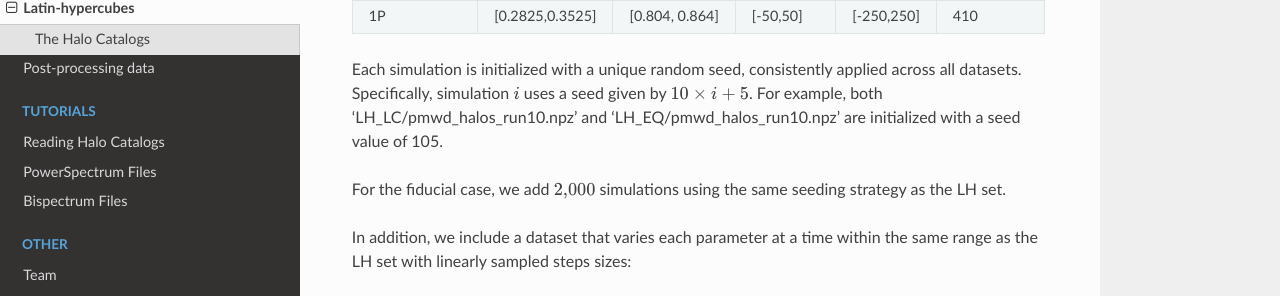
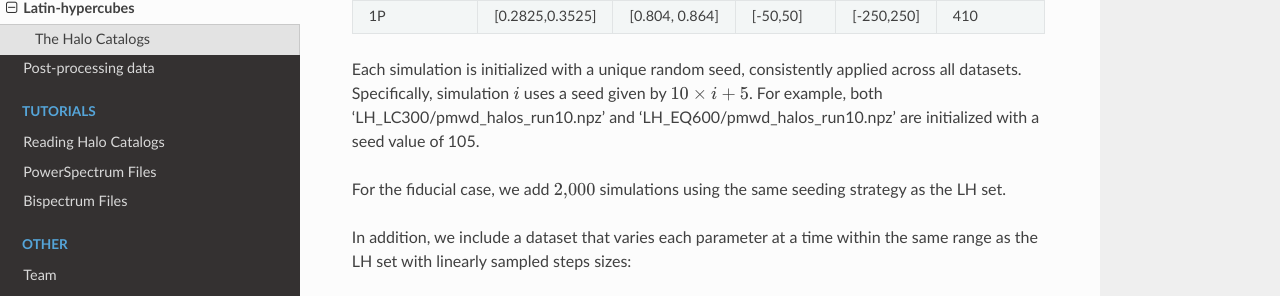
Before and after one commit to jcallesh/PNG-pmwd-Suite, a Sphinx documentation site: the page built from docs/source/latin_hypercubes.rst, in a window 1280 px wide and 900 px high, scrolled down 600 px. Shown: the part 174-470 px from the top of the window. Built offline with Sphinx 7.4.7 and the Read the Docs theme 3.1.0, drawn with Linux system fonts in a browser that asks for light colours.

Commit message:
docs: update

```diff
--- a/docs/source/latin_hypercubes.rst
+++ b/docs/source/latin_hypercubes.rst
@@ -39,7 +39,7 @@ We summarize all the datasets in the following table:
 |     1P         |   [0.2825,0.3525]   |      [0.804, 0.864]         |                 [-50,50]                 |           [-250,250]                     |         410  |
 +----------------+---------------------+-----------------------------+------------------------------------------+------------------------------------------+--------------+
 
-Each simulation is initialized with a unique random seed, consistently applied across all datasets. Specifically, simulation :math:`i` uses a seed given by :math:`10 \times i + 5`. For example, both 'LH_LC/pmwd_halos_run10.npz' and 'LH_EQ/pmwd_halos_run10.npz' are initialized with a seed value of 105.
+Each simulation is initialized with a unique random seed, consistently applied across all datasets. Specifically, simulation :math:`i` uses a seed given by :math:`10 \times i + 5`. For example, both 'LH_LC300/pmwd_halos_run10.npz' and 'LH_EQ600/pmwd_halos_run10.npz' are initialized with a seed value of 105.
 
 For the fiducial case, we add :math:`2{,}000` simulations using the same seeding strategy as the LH set.
 
```
